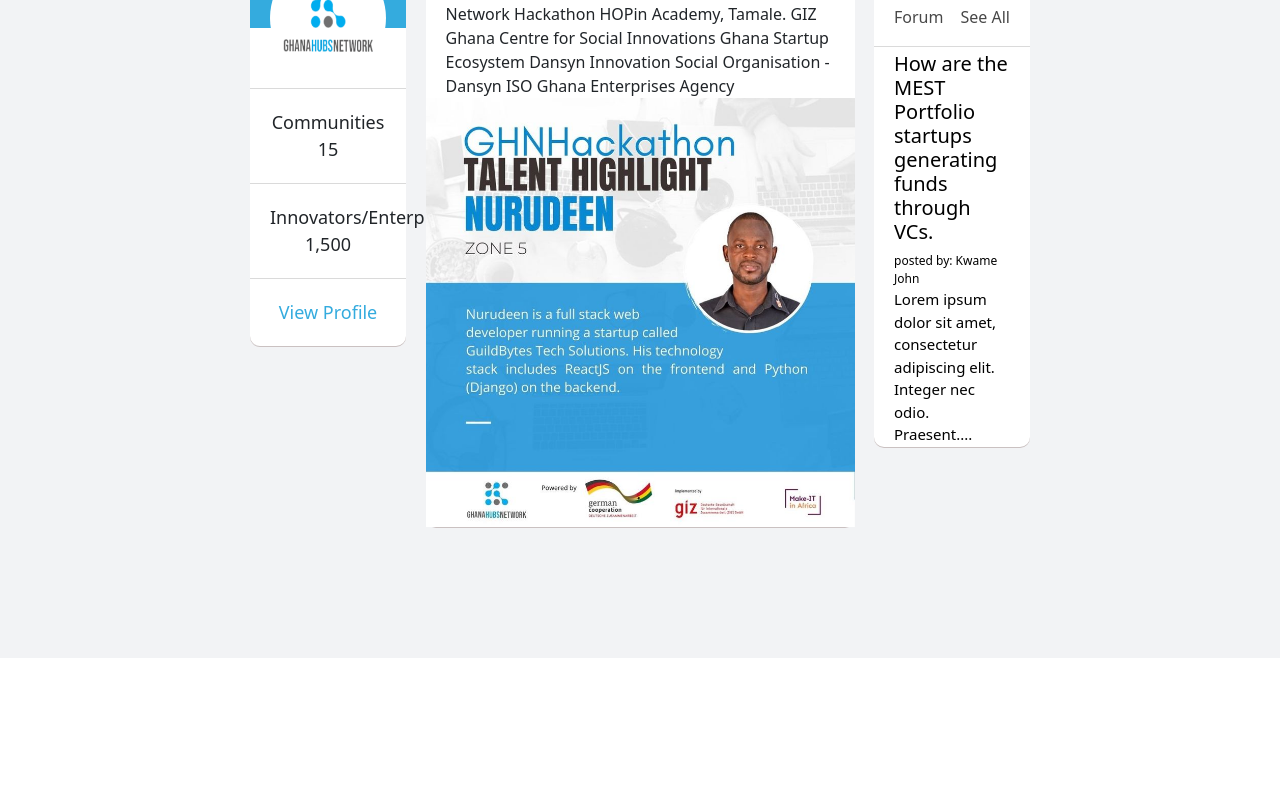
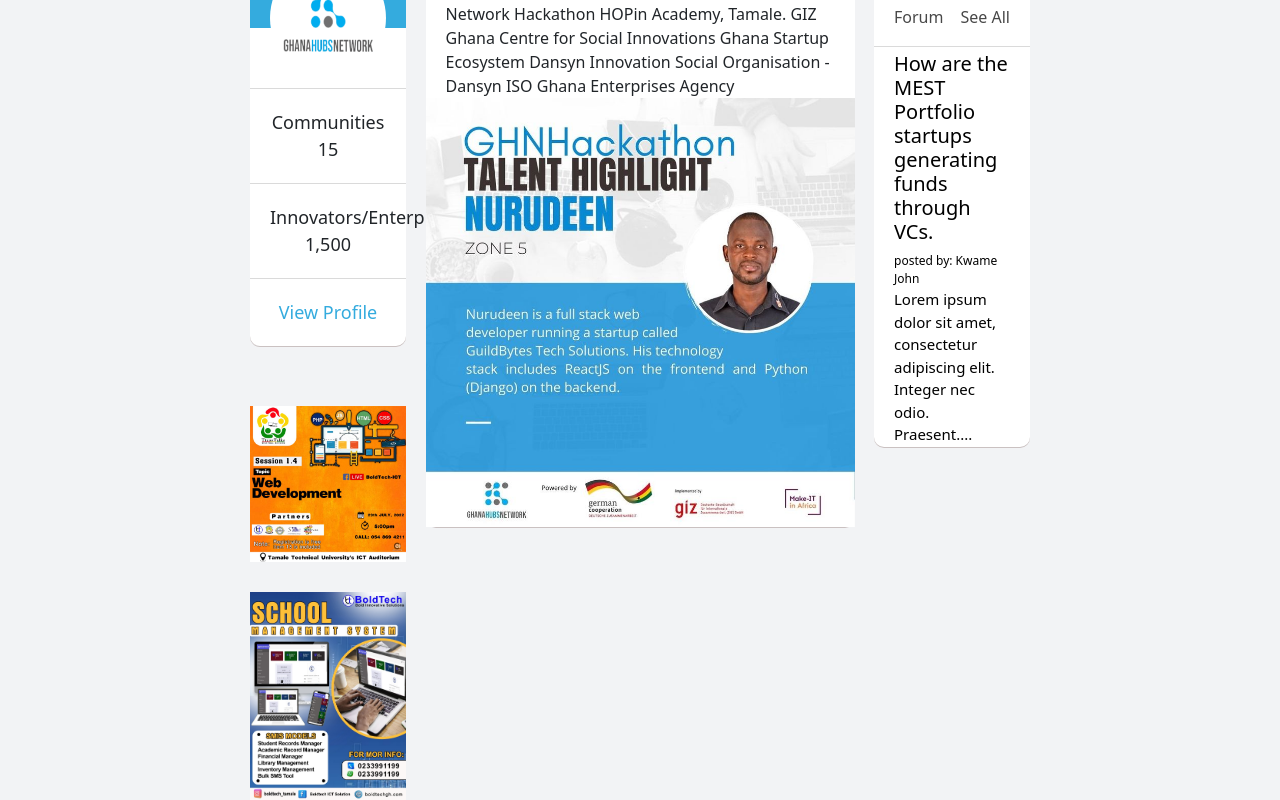
Before and after one commit to lemontech222/GHNHackathon2022, a React (Create React App) app in the folder react-frontend/: page / in a window 1280 px wide. Shown: the part 262-1062 px from the top of the page. Before the commit the page ends 920 px from the top, so only its background shows below. Built offline with nearby package versions, Linux system fonts and the light colour scheme; no server answers.

Commit message:
Forum section created

```diff
--- /dev/null
+++ b/react-frontend/src/components/SideBar/adverts.jsx
@@ -0,0 +1,25 @@
+import styled from 'styled-components';
+import Advert1 from '../../images/ads/advert1.jpeg';
+import Advert2 from '../../images/ads/advert2.jpeg';
+import { Marginer } from '../Marginer';
+
+const AdvertContainer = styled.div`
+  width: 100%;
+  display: flex;
+  flex-direction: column;
+
+  img {
+    width: 100%;
+    height: auto;
+  }
+`;
+
+export function Advert() {
+  return (
+    <AdvertContainer>
+      <img src={Advert1} alt="ad1" />
+      <Marginer direction="vertical" margin={30} />
+      <img src={Advert2} alt="ad2" />
+    </AdvertContainer>
+  );
+}
--- a/react-frontend/src/components/SideBar/index.jsx
+++ b/react-frontend/src/components/SideBar/index.jsx
@@ -1,4 +1,6 @@
 import styled from 'styled-components';
+import { Marginer } from '../Marginer';
+import { Advert } from './adverts';
 import { Chat } from './chat';
 import { Profile } from './profile';
 
@@ -15,6 +17,8 @@ export function SideBar(props) {
     <SideBarContainer>
       <Profile hubProfile={hubProfile} />
       {!noToken && <Chat />}
+      <Marginer direction="vertical" margin={60} />
+      {noToken && <Advert />}
     </SideBarContainer>
   );
 }
--- a/react-frontend/src/containers/Dashboard/MiddleSection/index.jsx
+++ b/react-frontend/src/containers/Dashboard/MiddleSection/index.jsx
@@ -23,7 +23,7 @@ export function MiddleSection(props) {
     <MiddleSectionContainer>
       {isAuth && <CreatePost hubProfile={hubProfile} />}
       {isAuth && <Tabs />}
-      {isAuth && <HubCarousel />}
+      {/* {isAuth && <HubCarousel />} */}
 
       <LatestPost />
       <Event events={events} />
--- a/react-frontend/src/containers/Dashboard/profile_form/hubProfile.jsx
+++ b/react-frontend/src/containers/Dashboard/profile_form/hubProfile.jsx
@@ -8,7 +8,7 @@ import { AdjustHeight } from '../MiddleSection/createPost';
 import Axios from 'axios';
 import Cookies from 'js-cookie';
 
-const HubProfileContainer = styled.div`
+const HubProfileContainer = styled.form`
   width: 70%;
   display: flex;
   flex-direction: column;
@@ -24,6 +24,7 @@ export function HubProfile(props) {
   const [address, setAddress] = useState('');
   const [gps, setGps] = useState('');
   const [reg, setReg] = useState('');
+  const [logo, setLogo] = useState();
   const [error, setError] = useState();
 
   const SaveProfile = async (e) => {
@@ -40,6 +41,7 @@ export function HubProfile(props) {
         physical_address: address,
         gps_address: gps,
         business_registration_number: reg,
+        hub_profile_pic: logo,
       },
       headers: {
         Authorization: `Bearer ${token}`,
@@ -57,7 +59,7 @@ export function HubProfile(props) {
   };
 
   return (
-    <HubProfileContainer>
+    <HubProfileContainer encType="multipart/form-data">
       <Title>Hub Profile</Title>
       <SubText>Complete your hub's profile</SubText>
       <Input placeholder="Hub Name" onChange={(e) => setName(e.target.value)} />
@@ -81,6 +83,11 @@ export function HubProfile(props) {
         placeholder="Business Registration"
         onChange={(e) => setReg(e.target.value)}
       />
+      <Input
+        type="file"
+        placeholder="Business Registration"
+        onChange={(e) => setLogo(e.target.value)}
+      />
       <Marginer direction="vertical" margin={10} />
       <Button
         width="100%"
--- a/react-frontend/src/containers/LoginPage/signupForm.jsx
+++ b/react-frontend/src/containers/LoginPage/signupForm.jsx
@@ -109,6 +109,9 @@ export function SignupForm() {
       }).then(
         (response) => {
           console.log(response);
+
+          window.location.href = '/signin';
+          alert('Successfully regitered, please sign in');
         },
         (err) => {
           console.log('Error: ', err);
```
Also changed, not shown: react-frontend/src/images/ads/advert1.jpeg (added), react-frontend/src/images/ads/advert2.jpeg (added).
